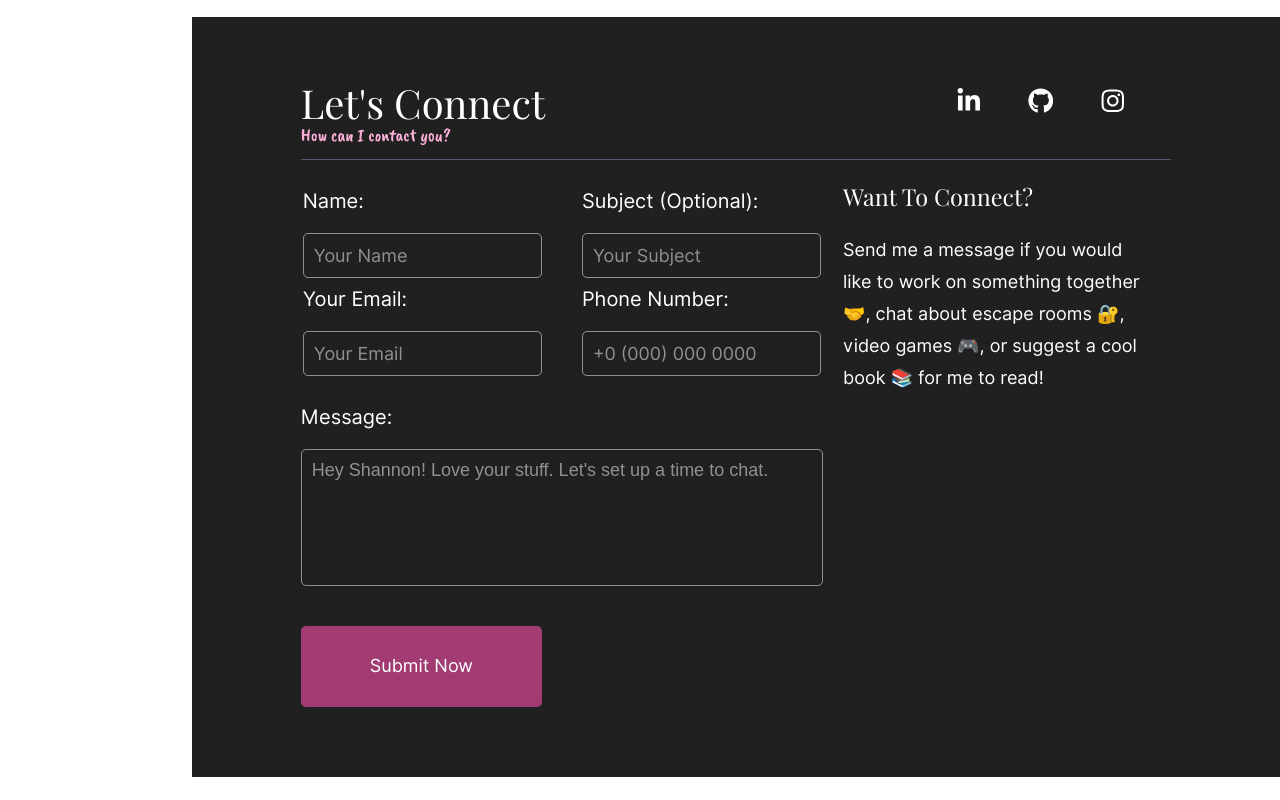
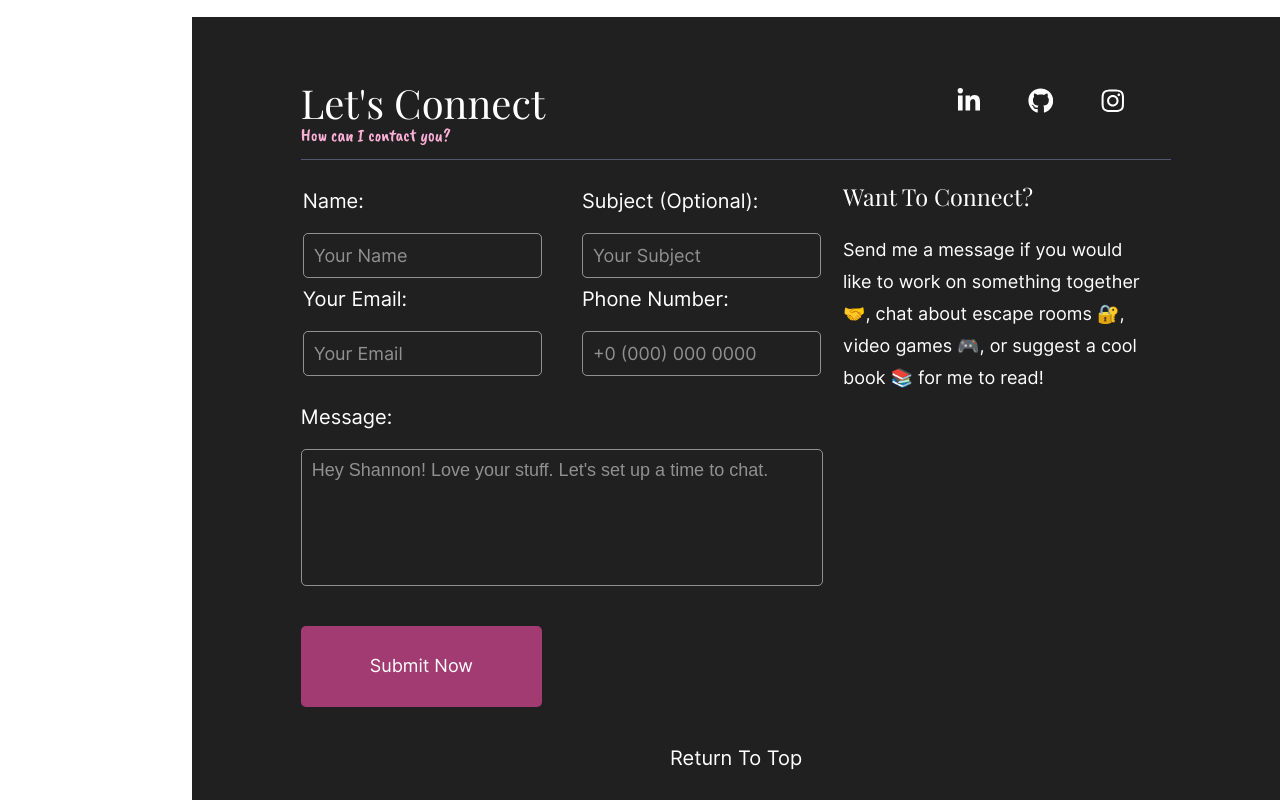
Before and after one commit to shanningtatum/react-portfolio, a React (Create React App) app: page / in a window 1280 px wide. Shown: the part 4189-4989 px from the top of the page. Before the commit the page ends 4966 px from the top, so only its background shows below. Built offline with nearby package versions, Linux system fonts and the light colour scheme.

Commit message:
added return to top button

```diff
--- a/src/components/Contact.js
+++ b/src/components/Contact.js
@@ -114,6 +114,9 @@ function Contact() {
             </p>
           </div>
         </div>
+        <div className="returnTop">
+          <a href="#home">Return To Top</a>
+        </div>
       </div>
     </section>
   );
--- a/src/components/Footer.js
+++ b/src/components/Footer.js
@@ -7,7 +7,7 @@ function Footer() {
     <footer className={darkMode ? "footer footerDark" : "footer footerLight"}>
       <div className="wrapper">
         <h3>
-          Created by{" "}
+          Created by
           <a
             href="https://www.linkedin.com/in/shannon-tao"
             target="_blank"
--- a/src/styles/sass/partials/_contact.scss
+++ b/src/styles/sass/partials/_contact.scss
@@ -1,4 +1,18 @@
 .contactSection{
+
+    .returnTop{
+        text-align: center;
+        a{
+            text-decoration:none;
+            color:$white;
+            font-family:$sansSerifFont;
+            transition:color 0.3s;
+
+            &:hover{
+                color:$purple;
+            }
+        }
+    }
     .wrapper{
         margin:20px auto;
     }
--- a/src/styles/sass/styles.css
+++ b/src/styles/sass/styles.css
@@ -938,6 +938,18 @@ section:last-child {
   background-color: lightsalmon;
 }
 
+.contactSection .returnTop {
+  text-align: center;
+}
+.contactSection .returnTop a {
+  text-decoration: none;
+  color: #FFF;
+  font-family: "Inter", sans-serif;
+  transition: color 0.3s;
+}
+.contactSection .returnTop a:hover {
+  color: #A23B72;
+}
 .contactSection .wrapper {
   margin: 20px auto;
 }
```
Also changed, not shown: 1 other file (tests, documents, lock files or other folders).
